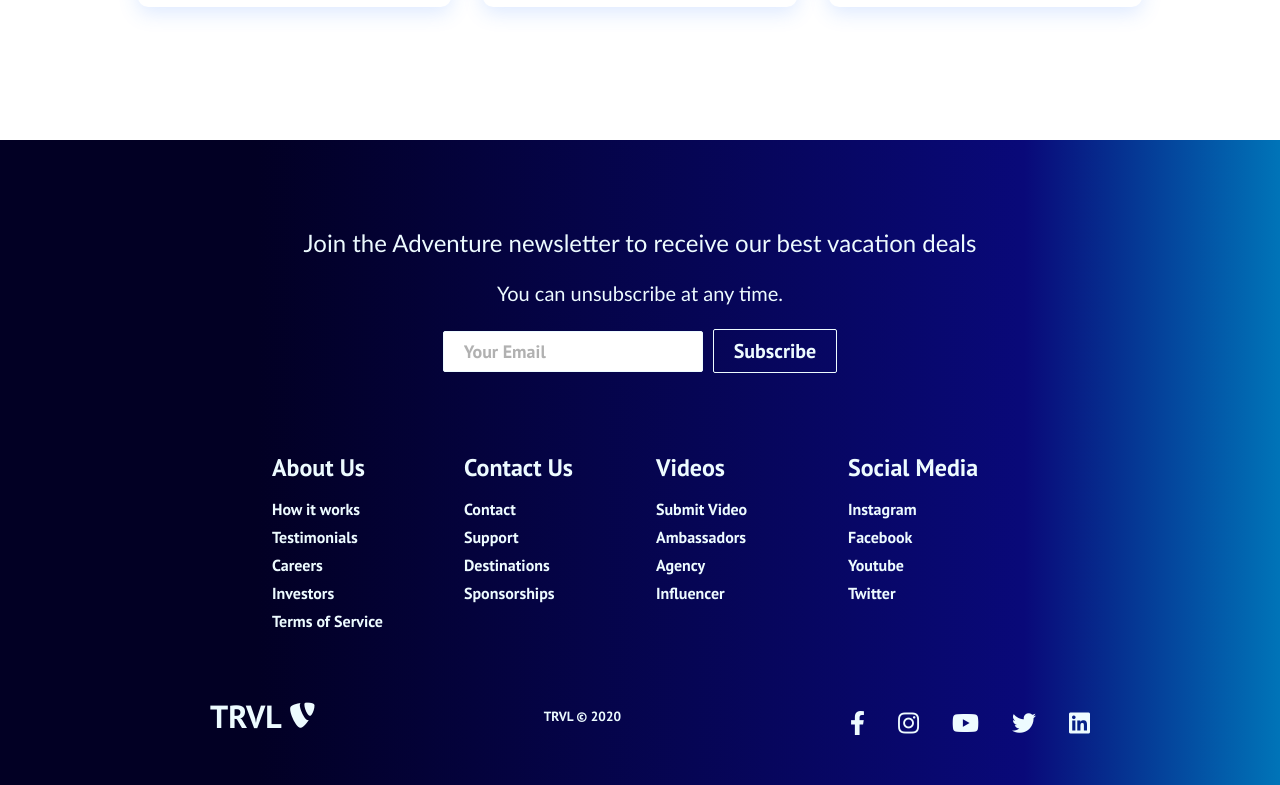
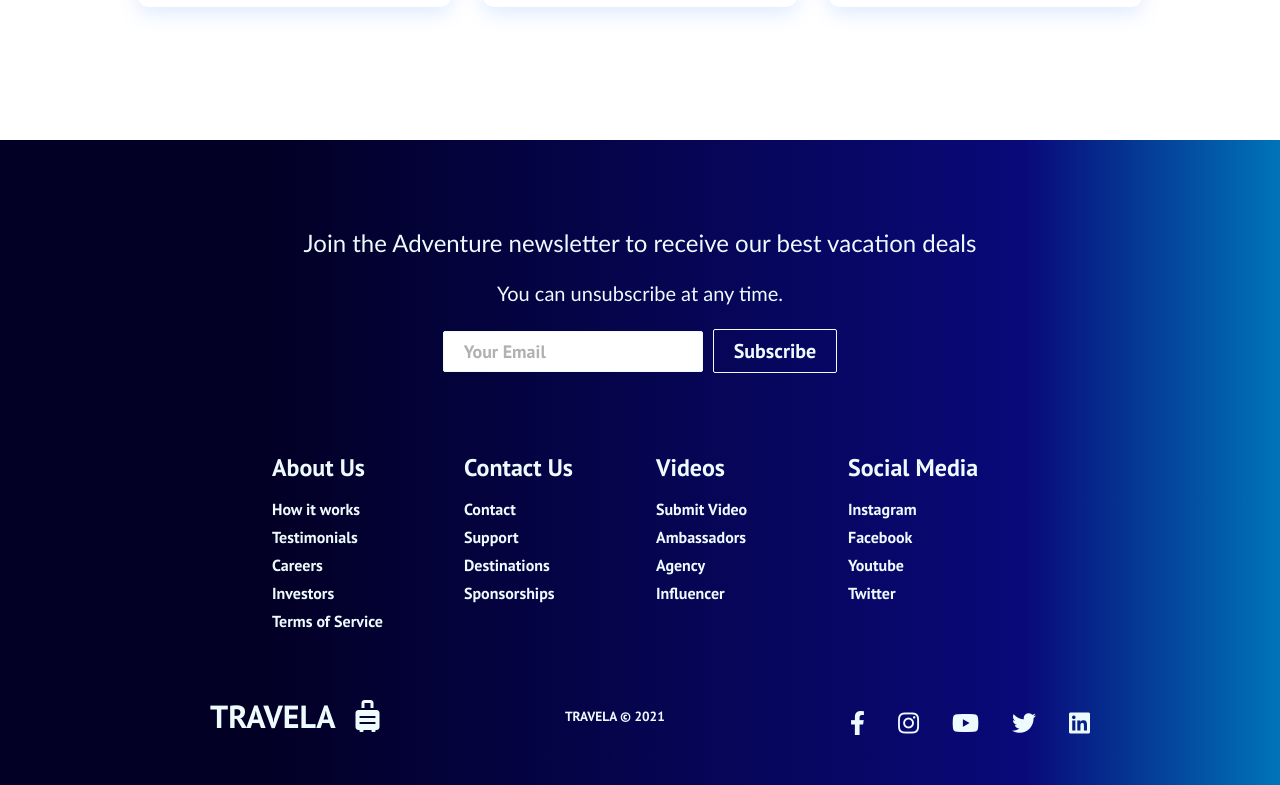
Before and after one commit to mahinour30/TravelWebsite, a React (Create React App) app: page / in a window 1280 px wide. Shown: the part 1785-2570 px from the top of the page. Built offline with nearby package versions, Linux system fonts and the light colour scheme.

Commit message:
Update Footer.js

```diff
--- a/src/components/Footer.js
+++ b/src/components/Footer.js
@@ -64,11 +64,11 @@ const Footer=()=>{
           <div class='social-media-wrap'>
             <div class='footer-logo'>
               <Link to='/' className='social-logo'>
-                TRVL
-                <i class='fab fa-typo3' />
+                TRAVELA
+                <i style={{paddingLeft:20}} class="fas fa-suitcase-rolling"></i>
               </Link>
             </div>
-            <small class='website-rights'>TRVL © 2020</small>
+            <small class='website-rights'>TRAVELA © 2021</small>
             <div class='social-icons'>
               <Link
                 class='social-icon-link facebook'
```
